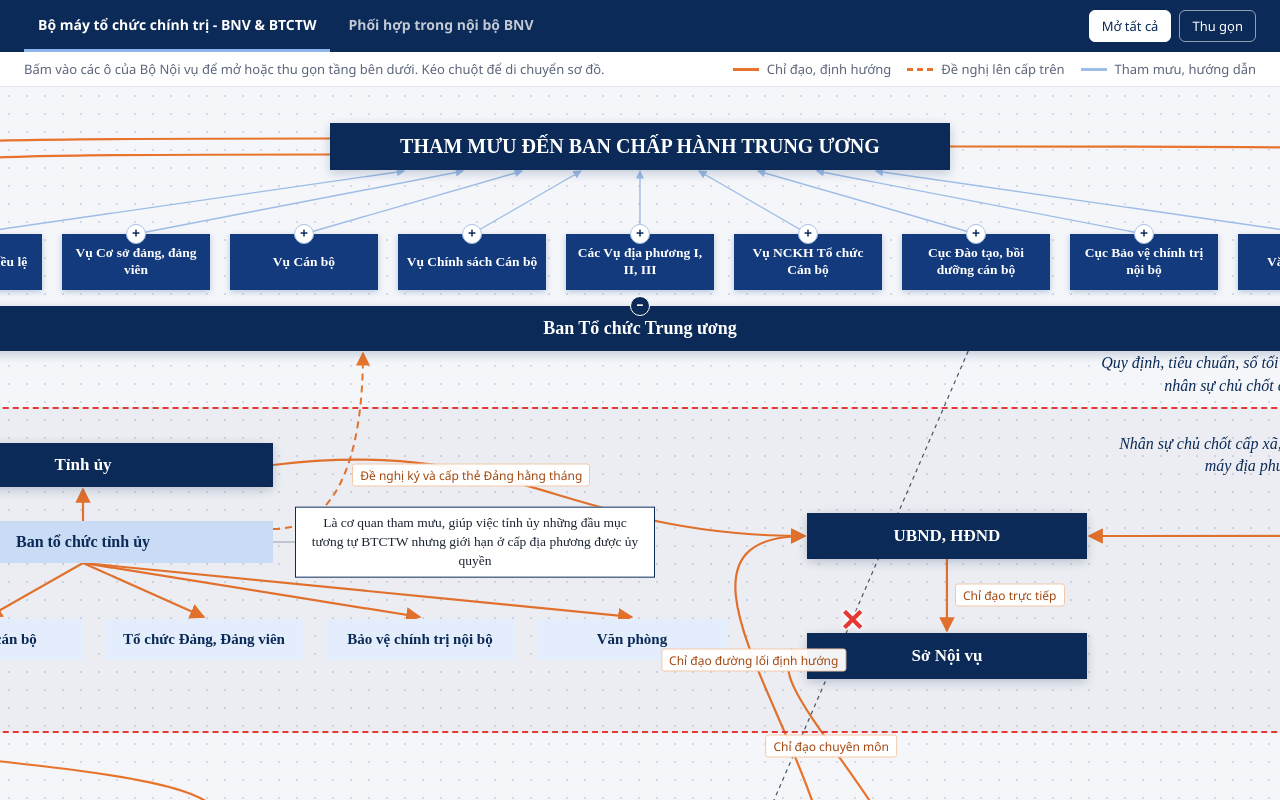
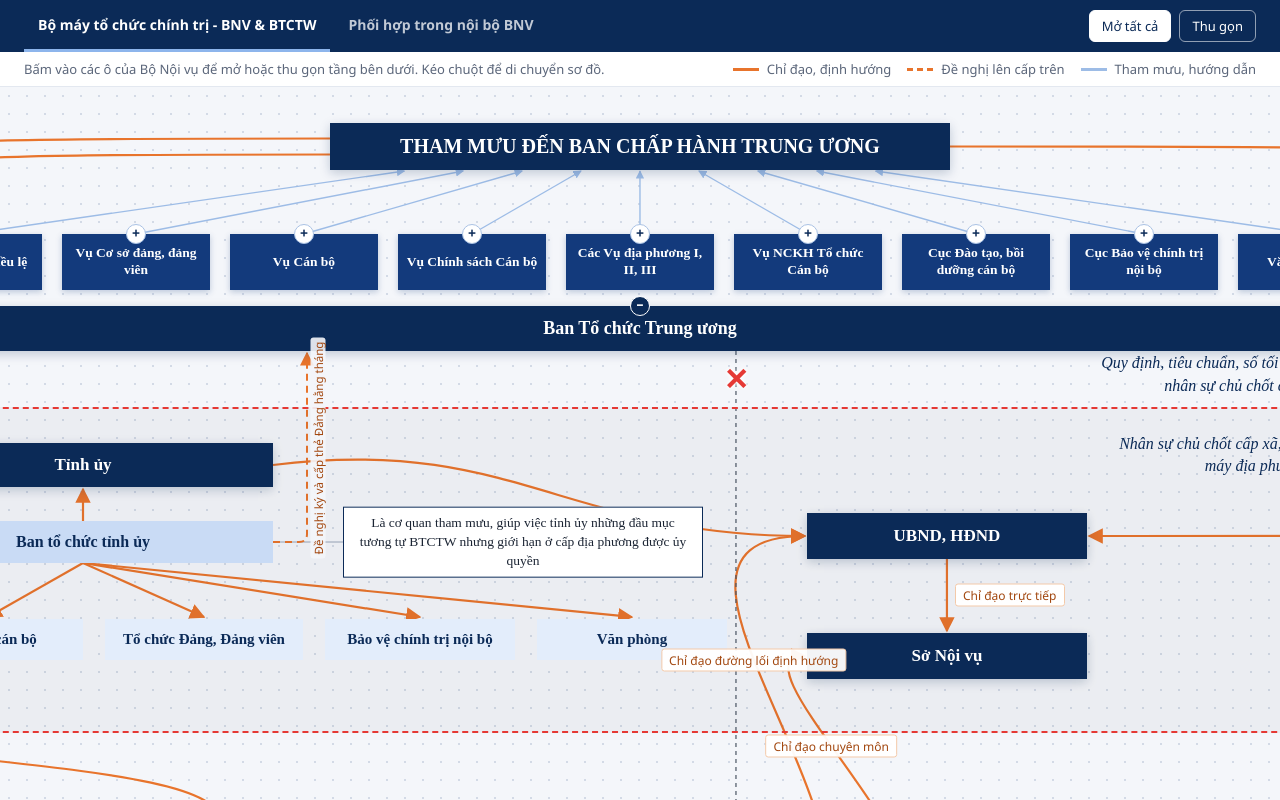
Before and after one commit to hpudangtapcode/bomaytochuc, a plain HTML site: page index.html in a window 1280 px wide. Drawn offline with Linux system fonts and the light colour scheme.

Commit message:
Mũi tên đề nghị đi thẳng dọc, chữ xoay dọc sát đường; đường ✕ thẳng dọc
Co-Authored-By: Claude Opus 5.5 <noreply@anthropic.com>
Claude-Session: https://claude.ai/code/session_014hGVhF7T2m6T858ab7upgt

```diff
--- a/bao-quanh.js
+++ b/bao-quanh.js
@@ -156,9 +156,16 @@
     });
     // Ban tổ chức tỉnh ủy → Ban Tổ chức TW: đề nghị
     {
-      const s = P(btctu.r, btctu.y + 8);
-      const t = P(Math.min(Math.max(btctu.r + 90, tctw.x + 30), tctw.r - 30), tctw.b + 2);
-      line([s, P(s.x + 70, s.y), P(t.x, t.y + 90), t], "dexuat", D.tinhUy.deNghi, "side");
+      // ra bên phải một đoạn ngắn rồi đi thẳng dọc lên; chữ xoay dọc, nằm sát đường
+      const x = btctu.r + 34, s = P(btctu.r, btctu.cy);
+      const under = x >= tctw.x + 20; // thanh Ban TCTW có nằm ngay phía trên không (khi thu gọn thì hẹp lại)
+      const top = under ? tctw.b + 2 : tctw.cy;
+      const tail = under ? `L${x},${top}` : `L${x},${top + 8} Q${x},${top} ${x + 8},${top} L${tctw.x - 2},${top}`;
+      line({ d: `M${s.x},${s.y} L${x - 8},${s.y} Q${x},${s.y} ${x},${s.y - 8} ${tail}` }, "dexuat");
+      const l = div("map-label vert", D.tinhUy.deNghi);
+      l.style.left = x + 11 + "px";
+      l.style.top = (top + s.y) / 2 + "px";
+      labels.appendChild(l);
     }
     // Tỉnh ủy → UBND, HĐND
     {
@@ -191,12 +198,13 @@
       }
       // Ban Tổ chức TW ✕ Bộ Nội vụ
       {
-        const s = P(tctw.x + tctw.w * 0.72, tctw.b), t = P(root.cx + root.w * 0.15, root.y);
+        // đường thẳng dọc; dấu ✕ đặt ở khoảng trống giữa Ban TCTW và khung Địa phương
+        const X = root.cx + root.w * 0.15, s = P(X, tctw.b), t = P(X, root.y);
         line([s, t], "khong");
         const x = div("map-x", "✕");
         x.title = D.nhaNuoc.khongTrucTiep;
-        x.style.left = (s.x + t.x) / 2 + "px";
-        x.style.top = (s.y + t.y) / 2 + "px";
+        x.style.left = X + "px";
+        x.style.top = (tctw.b + dp.y) / 2 + "px";
         labels.appendChild(x);
       }
     }
--- a/index.html
+++ b/index.html
@@ -4,7 +4,7 @@
   <meta charset="UTF-8">
   <meta name="viewport" content="width=device-width, initial-scale=1">
   <title>Bộ máy tổ chức chính trị - BNV & BTCTW</title>
-  <link rel="stylesheet" href="site.css?v=202611250226">
+  <link rel="stylesheet" href="site.css?v=202611250237">
 </head>
 <body>
   <header class="topbar">
@@ -100,11 +100,11 @@
     </div>
   </section>
 
-  <script src="co-cau-data.js?v=202611250226"></script>
-  <script src="co-cau.js?v=202611250226"></script>
-  <script src="bao-quanh.js?v=202611250226"></script>
-  <script src="phoi-hop-data.js?v=202611250226"></script>
-  <script src="phoi-hop.js?v=202611250226"></script>
+  <script src="co-cau-data.js?v=202611250237"></script>
+  <script src="co-cau.js?v=202611250237"></script>
+  <script src="bao-quanh.js?v=202611250237"></script>
+  <script src="phoi-hop-data.js?v=202611250237"></script>
+  <script src="phoi-hop.js?v=202611250237"></script>
   <script>
   (function () {
     "use strict";
--- a/site.css
+++ b/site.css
@@ -304,7 +304,7 @@ button.node:hover.lv4 { border-color: #7FA3D6; background: #F6F9FE; }
   padding: 12px 24px; min-width: 380px;
 }
 .m-note {
-  position: absolute; left: calc(100% + 22px); top: 50%; transform: translateY(-50%); width: 360px;
+  position: absolute; left: calc(100% + 70px); top: 50%; transform: translateY(-50%); width: 360px;
   background: #fff; border: 1px solid var(--navy); font: 13.5px/1.4 var(--font); text-align: center; padding: 6px 10px;
 }
 .btctu-children { display: flex; gap: 22px; margin-top: 56px; }
@@ -353,3 +353,7 @@ button.m-unit:focus-visible, button.m-tctw:focus-visible { outline: 3px solid #8
   position: absolute; transform: translate(-50%, -50%); pointer-events: auto; cursor: help;
   color: #E53935; font: bold 30px/1 var(--ui); text-shadow: 0 0 4px #fff, 0 0 4px #fff;
 }
+.map-label.vert {
+  transform: translate(-50%, -50%) rotate(-90deg); padding: 0 4px; border: 0; background: rgba(244,246,250,.9);
+  font-size: 11.5px;
+}
```
